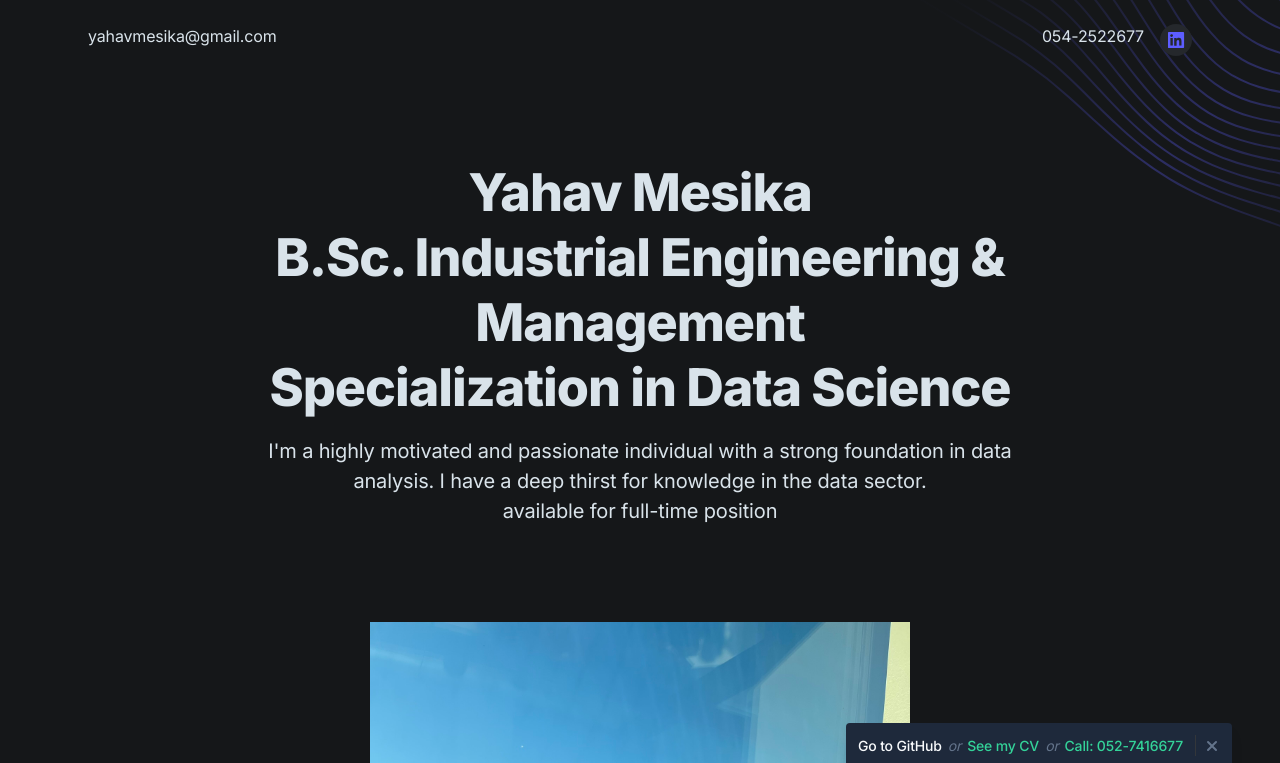
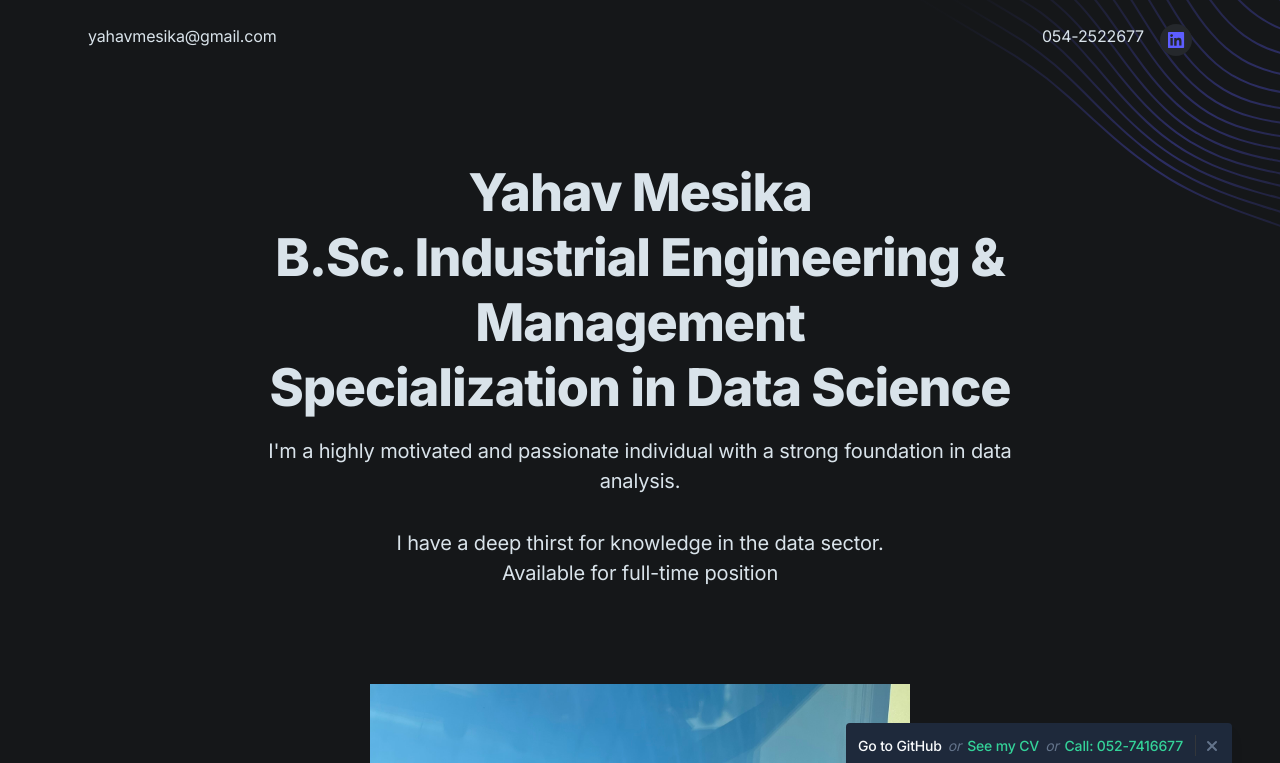
Before and after one commit to YahavMesika/portfolio, a Next.js app: page / in a window 1280 px wide. Shown: the top 763 px of the page. Built offline with nearby package versions, Linux system fonts and the light colour scheme.

Commit message:
Update hero.tsx

```diff
--- a/components/hero.tsx
+++ b/components/hero.tsx
@@ -27,9 +27,10 @@ export default function Hero() {
           <div className="max-w-3xl mx-auto text-center pb-12 md:pb-16">
             <h3 className="h1 mb-4" data-aos="fade-up">{full_Name}<br/> <span className="text-white-500">B.Sc. Industrial Engineering & Management</span><br/>Specialization in Data Science</h3>
             <p className="text-xl text-white-400 mb-8" data-aos="fade-up" data-aos-delay="200">
-            I'm a highly motivated and passionate individual with a strong foundation in data analysis.
+            I'm a highly motivated and passionate individual with a strong foundation in data analysis.</p>
+            <p className="text-xl text-white-400 mb-8" data-aos="fade-up" data-aos-delay="200">
             I have a deep thirst for knowledge in the data sector.
-             <br/>available for full-time position</p>
+             <br/>Available for full-time position</p>
           </div>
 
 
```
